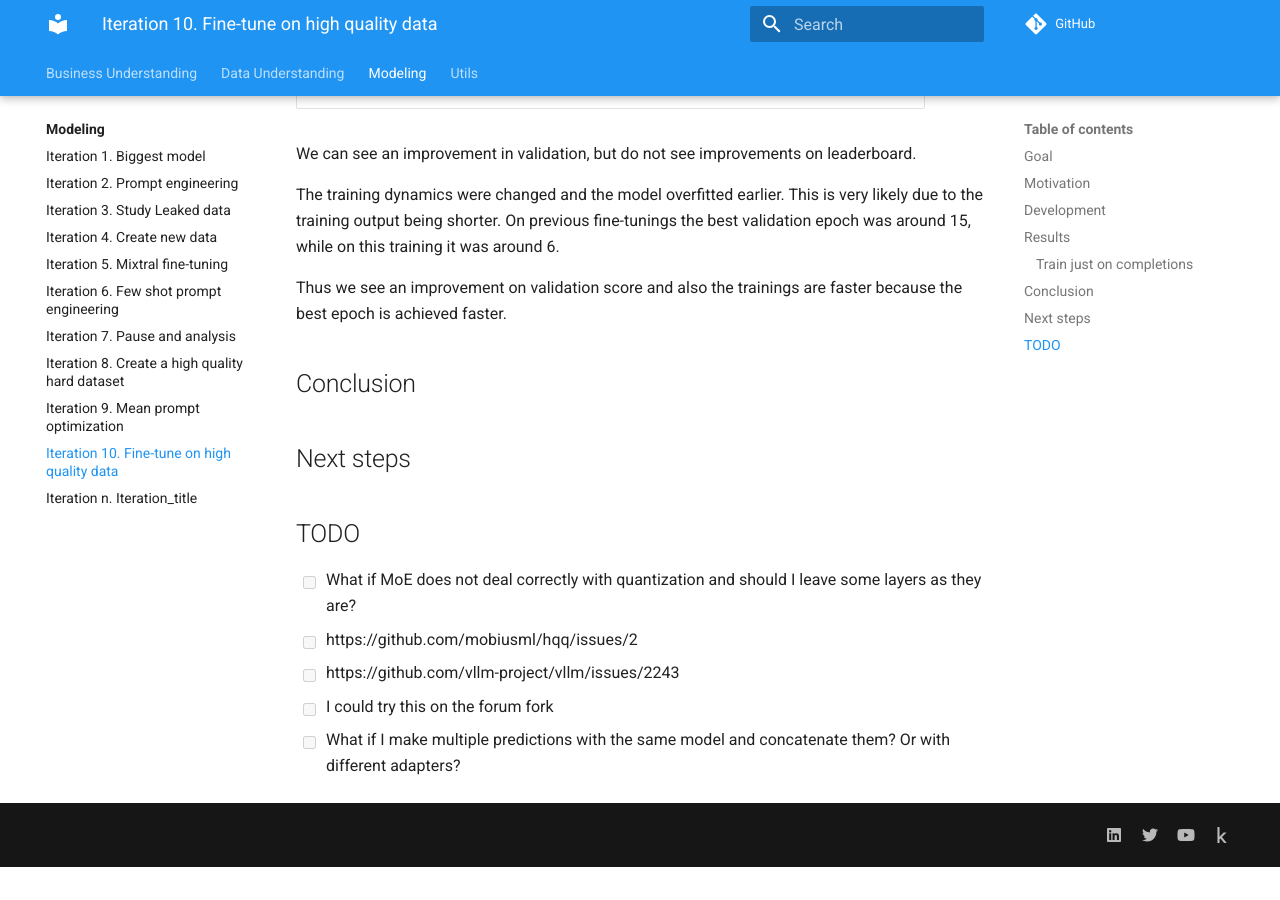
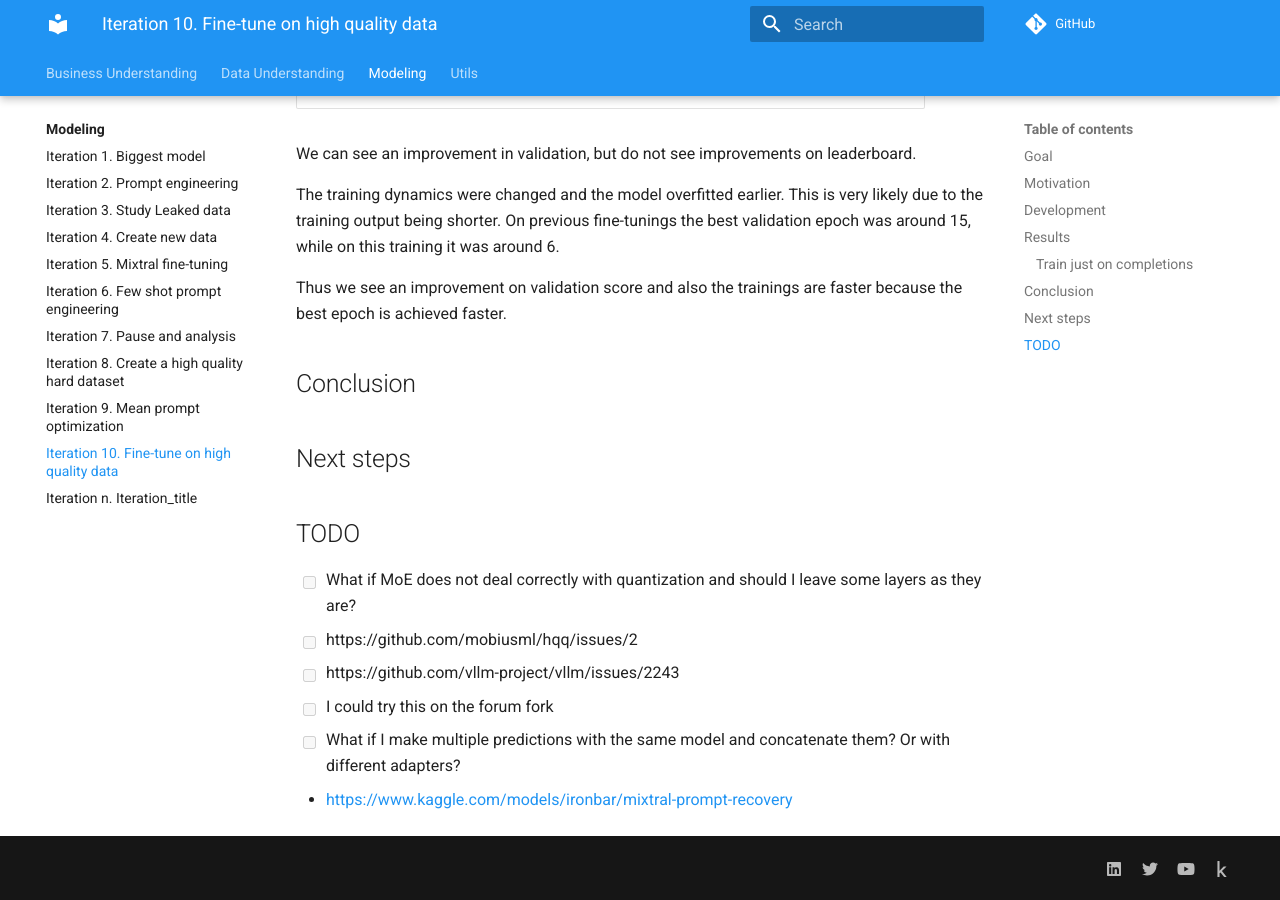
Before and after one commit to ironbar/prompt_recovery, an MkDocs documentation site: the page built from docs/modeling/Iteration_10_fine-tune_on_high_quality_data.md, in a window 1280 px wide and 900 px high, scrolled down 932 px. Built offline with MkDocs 1.6.1 and Material for MkDocs 9.7.7, drawn with Linux system fonts in a browser that asks for light colours; comment, search, counter and statistics services are not loaded; before the commit the page ends 1799 px from its top, so only the background shows below that.

Commit message:
added link

```diff
--- a/docs/modeling/Iteration_10_fine-tune_on_high_quality_data.md
+++ b/docs/modeling/Iteration_10_fine-tune_on_high_quality_data.md
@@ -48,3 +48,4 @@ is achieved faster.
   - [ ] https://github.com/vllm-project/vllm/issues/2243
   - [ ] I could try this on the forum fork
 - [ ] What if I make multiple predictions with the same model and concatenate them? Or with different adapters?
+- <https://www.kaggle.com/models/ironbar/mixtral-prompt-recovery>
```
